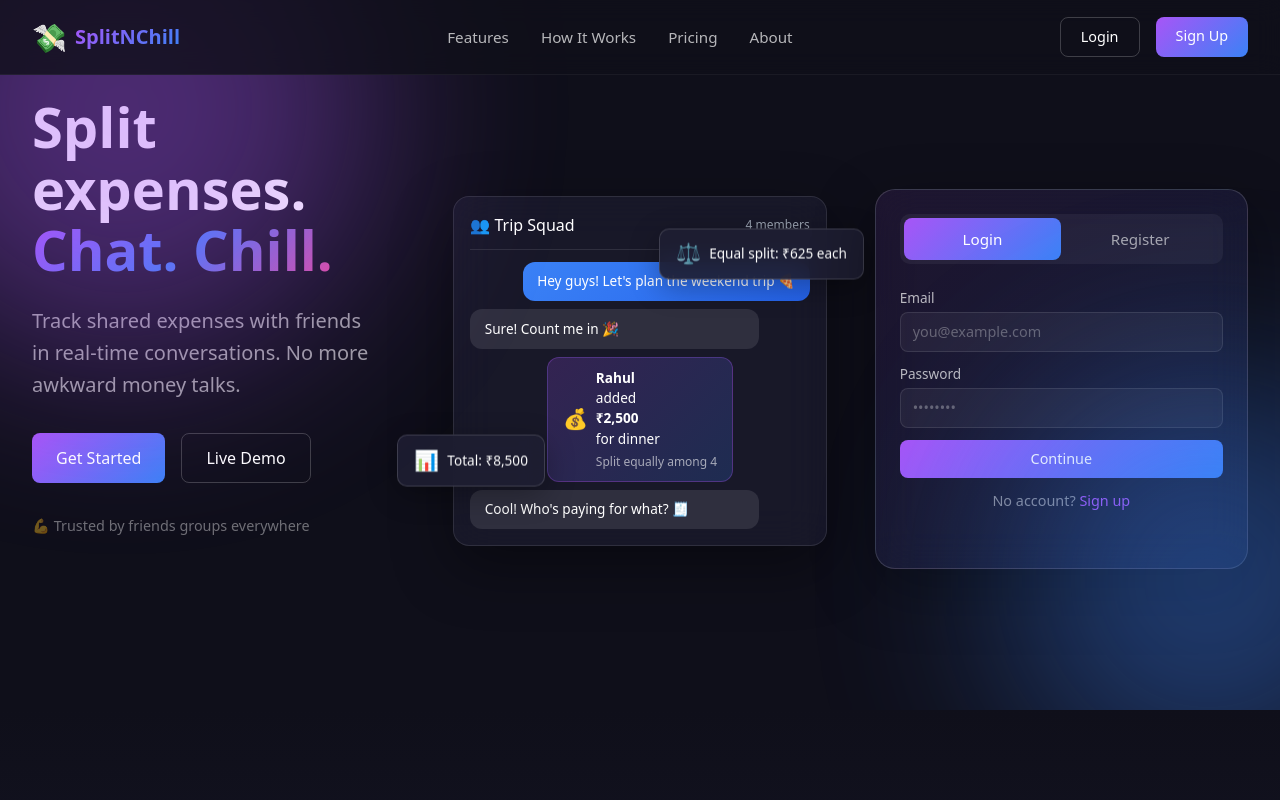
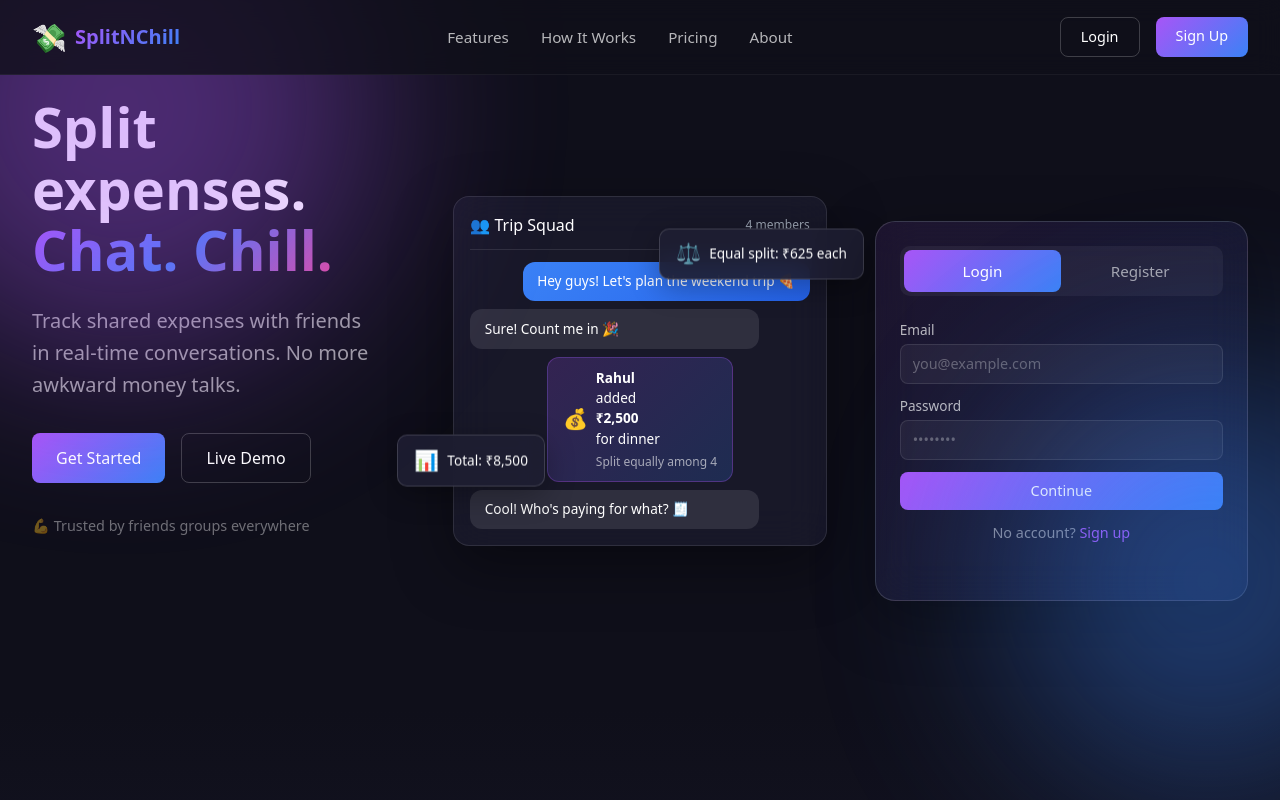
Before and after one commit to Avi-47/expense-app, a React (Vite) app in the folder frontend/: page / in a window 1280 px wide. Built offline with nearby package versions, Linux system fonts and the light colour scheme; no server answers.

Commit message:
Fix scrollbar appearing behind header

```diff
--- a/frontend/src/index.css
+++ b/frontend/src/index.css
@@ -692,7 +692,7 @@ html, body, #root {
   min-height: auto;
   padding: 6rem 2rem 4rem;
   position: relative;
-  overflow: hidden;
+  overflow: visible;
 }
 
 .hero-container {
@@ -854,7 +854,7 @@ html, body, #root {
   display: flex;
   justify-content: center;
   align-items: flex-start;
-  padding-top: 1rem;
+  padding-top: 5rem;
 }
 
 .auth-card {
@@ -867,9 +867,7 @@ html, body, #root {
   max-width: 380px;
   box-shadow: 0 20px 60px rgba(0, 0, 0, 0.4);
   min-height: 380px;
-  overflow-y: auto;
   box-shadow: 0 20px 60px rgba(0, 0, 0, 0.4);
-  color: rgba(255, 255, 255, 0.3);
 }
 .auth-card.glass {
   background: linear-gradient(135deg, rgba(168, 85, 247, 0.1), rgba(59, 130, 246, 0.1));
```
